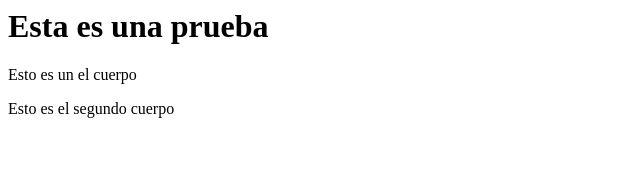
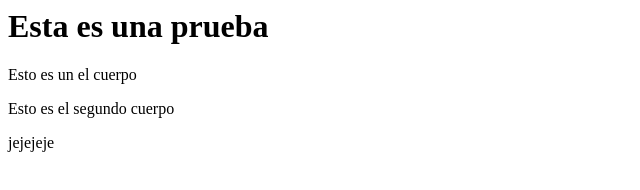
Before and after one commit to JavierHevia/Ejercicioweb, a website: page index.html in a window 1280 px wide. Shown: the full height of the page, 0-640 px from the left. Drawn offline with Linux system fonts and the light colour scheme.

Commit message:
Cuarto commit

```diff
--- a/index.html
+++ b/index.html
@@ -7,5 +7,6 @@
         <h1>Esta es una prueba</h1>
         <p>Esto es un el cuerpo</p>
         <p>Esto es el segundo cuerpo</p>
+        <p> jejejeje </p>
     </body>
 </html>
```
Also changed, not shown: package.json (added, +24 -0 lines), 2 other files.
